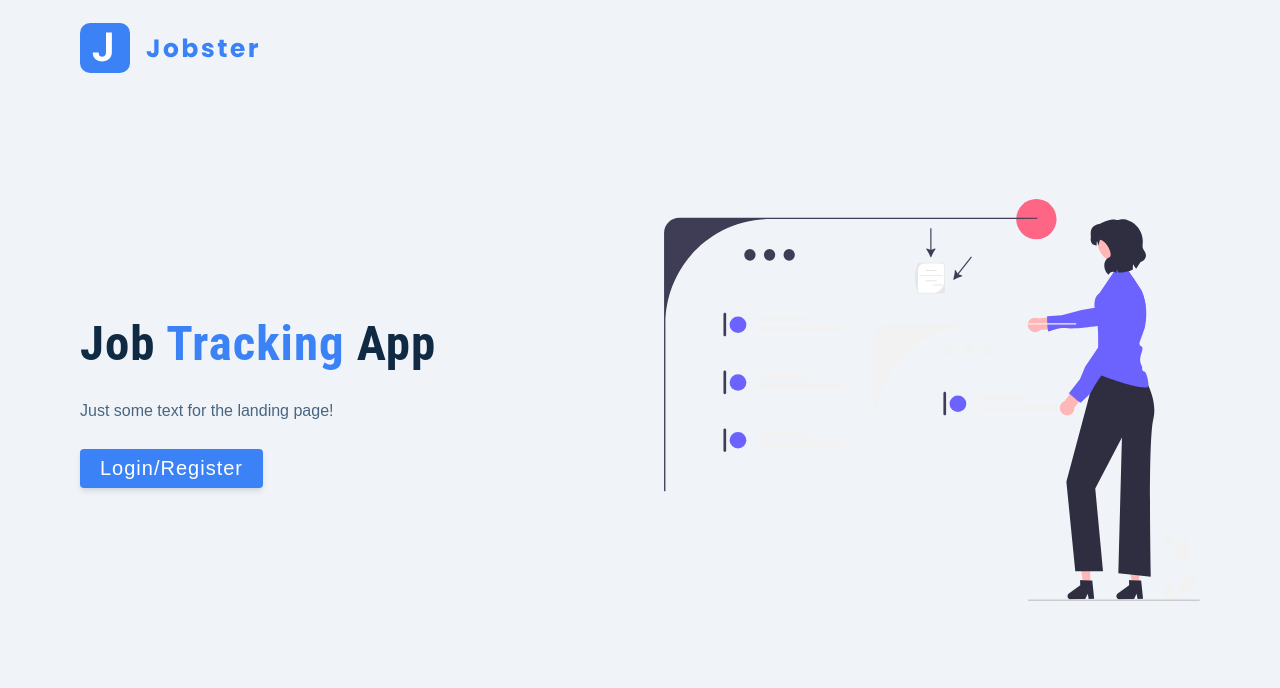
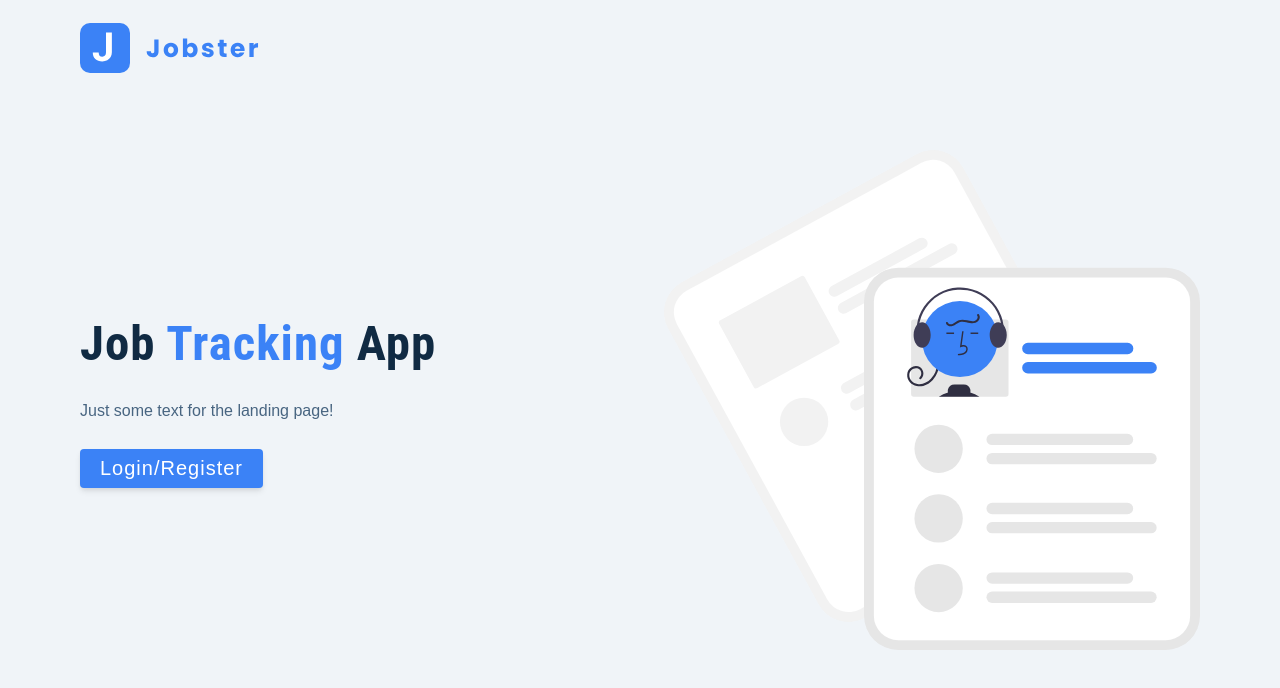
Before and after one commit to Jermaine-rbg/Jobster, a React (Create React App) app: page /landing in a window 1280 px wide. Shown: the top 688 px of the page. Built offline with nearby package versions, Linux system fonts and the light colour scheme.

Commit message:
clean up readme

```diff
--- a/src/pages/Landing.js
+++ b/src/pages/Landing.js
@@ -1,4 +1,4 @@
-import green from '../assets/images/green.svg'
+import reactresume from '../assets/images/reactresume.svg'
 import Wrapper from '../assets/wrappers/LandingPage';
 import { Logo } from '../components';
 import { Link } from 'react-router-dom';
@@ -19,7 +19,7 @@ const Landing = () => {
             <p>Just some text for the landing page!</p>
             <button className='btn btn-hero'>Login/Register</button>
           </div>
-          <img src={green} alt='job hunt' className='img main-img' />
+          <img src={reactresume} alt='job hunt' className='img main-img' />
         </div>
 
       </Wrapper>
```
Also changed, not shown: src/assets/images/reactresume.svg (added), 1 other file (tests, documents, lock files or other folders).
